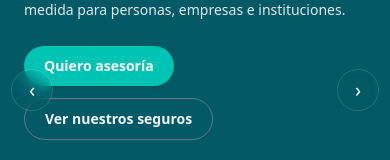
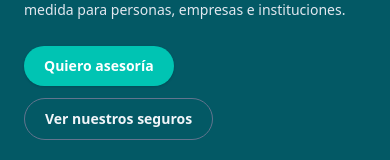
Before and after one commit to sebamusea/netseguros-web, a Next.js app: page / in a window 390 px wide. Shown: the part 322-482 px from the top of the page. Built offline with nearby package versions, Linux system fonts and the light colour scheme.

Commit message:
Actualización 2

```diff
--- a/src/app/page.tsx
+++ b/src/app/page.tsx
@@ -92,7 +92,7 @@ export default function HomePage() {
         aria-label="Slide anterior"
         className="
           absolute left-3 top-1/2 z-20 -translate-y-1/2
-          flex h-10 w-10 items-center justify-center
+          hidden sm:flex h-10 w-10 items-center justify-center
           rounded-full bg-net-dark/70 text-slate-50
           ring-1 ring-slate-50/15 backdrop-blur
           transition hover:bg-net-dark/90
@@ -108,7 +108,7 @@ export default function HomePage() {
         aria-label="Siguiente slide"
         className="
           absolute right-3 top-1/2 z-20 -translate-y-1/2
-          flex h-10 w-10 items-center justify-center
+          hidden sm:flex h-10 w-10 items-center justify-center
           rounded-full bg-net-dark/70 text-slate-50
           ring-1 ring-slate-50/15 backdrop-blur
           transition hover:bg-net-dark/90
```
